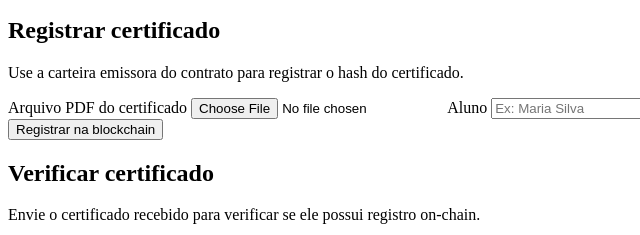
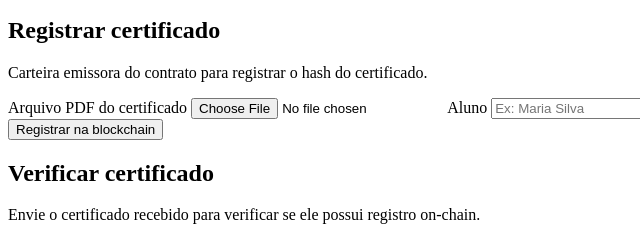
Before and after one commit to RamonPetitinga/certichain, a website with bundled scripts: page frontend/index.html in a window 1280 px wide. Shown: the part 193-428 px from the top of the page, 0-640 px from the left. Built offline with nearby package versions, Linux system fonts and the light colour scheme.

Commit message:
Correções e envio Readme

```diff
--- a/frontend/index.html
+++ b/frontend/index.html
@@ -19,8 +19,7 @@
       <section class="card">
         <h2>Registrar certificado</h2>
         <p>
-          Use a carteira emissora do contrato para registrar o hash do
-          certificado.
+          Carteira emissora do contrato para registrar o hash do certificado.
         </p>
 
         <label>Arquivo PDF do certificado</label>
```
Also changed, not shown: README.md (added).
